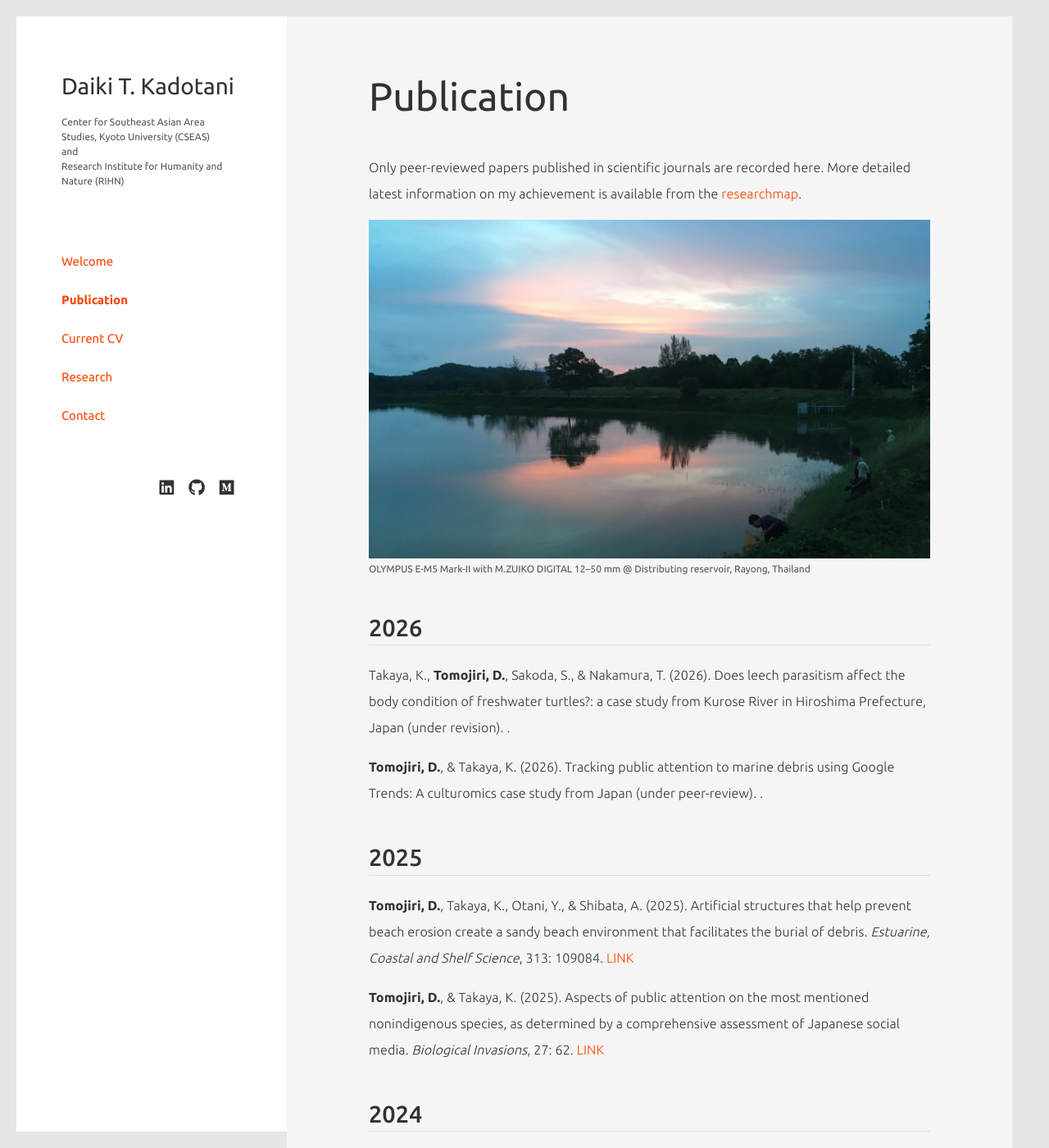
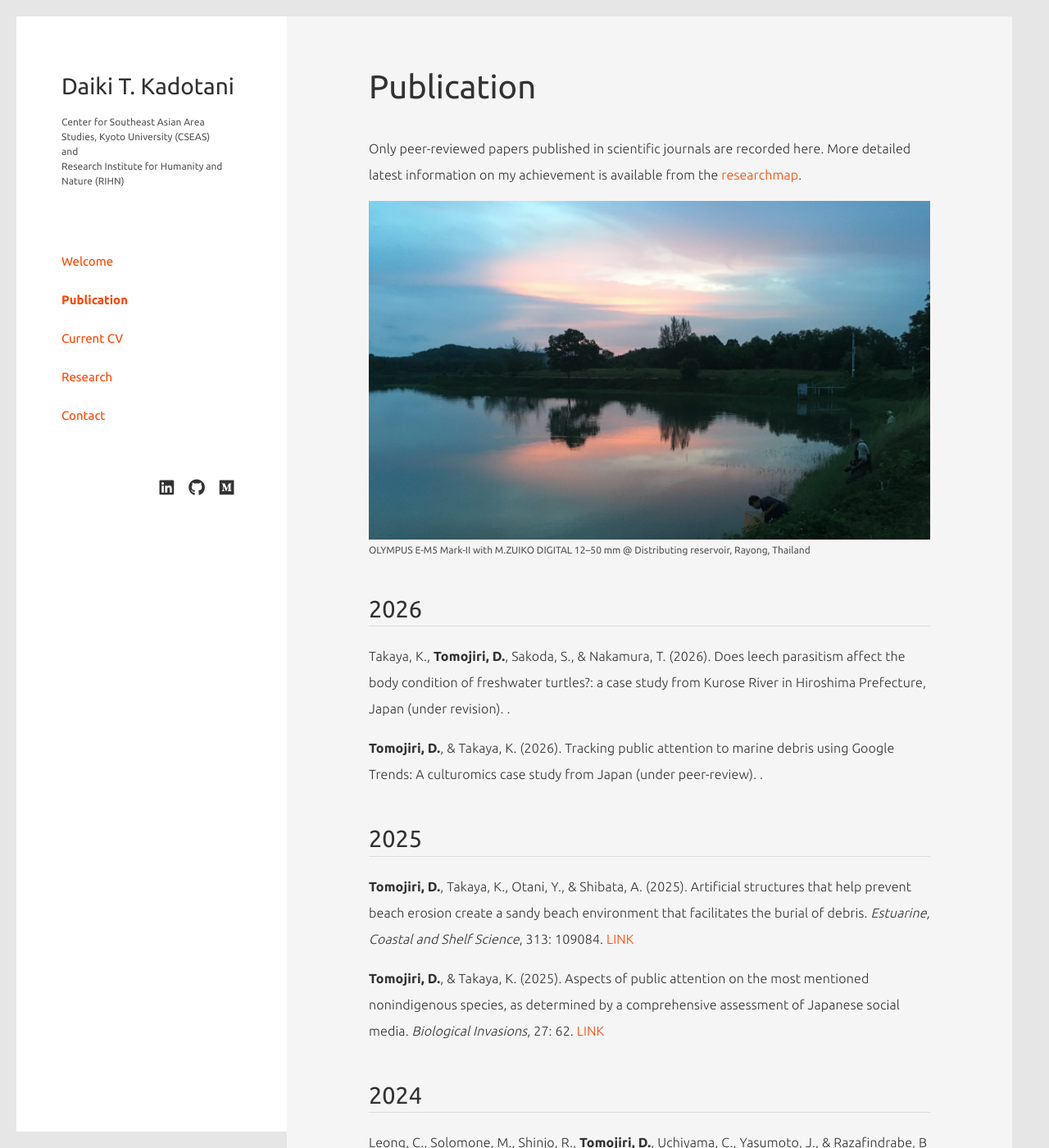
Before and after one commit to tjdk1992/tjdk1992.github.io, a Jekyll site: the page built from publications.md, in a window 1280 px wide and 1400 px high. Shown: the whole window at 82% size. Built offline with Jekyll 4.4.1, drawn with Linux system fonts in a browser that asks for light colours; nearby versions of some CDN libraries; a style sheet for code colours, icons or effects is not loaded.

Commit message:
update site

```diff
--- a/assets/css/pages/publications.css
+++ b/assets/css/pages/publications.css
@@ -38,7 +38,7 @@
 
 #main h1 {
   color: rgb(50, 50, 50);
-  font-size: 3em;
+  font-size: 2.5em;
   margin-bottom: .9em;
   font-weight: 400;
 }
@@ -50,7 +50,7 @@
   margin-bottom: .7em;
   padding-bottom: .15em;
   border-bottom: 1px solid rgb(220, 220, 220);
-  font-weight: 500;
+  font-weight: 400;
 }
 
 .publication-year-block:first-of-type h2 {
```
Also changed, not shown: 2 other files.
